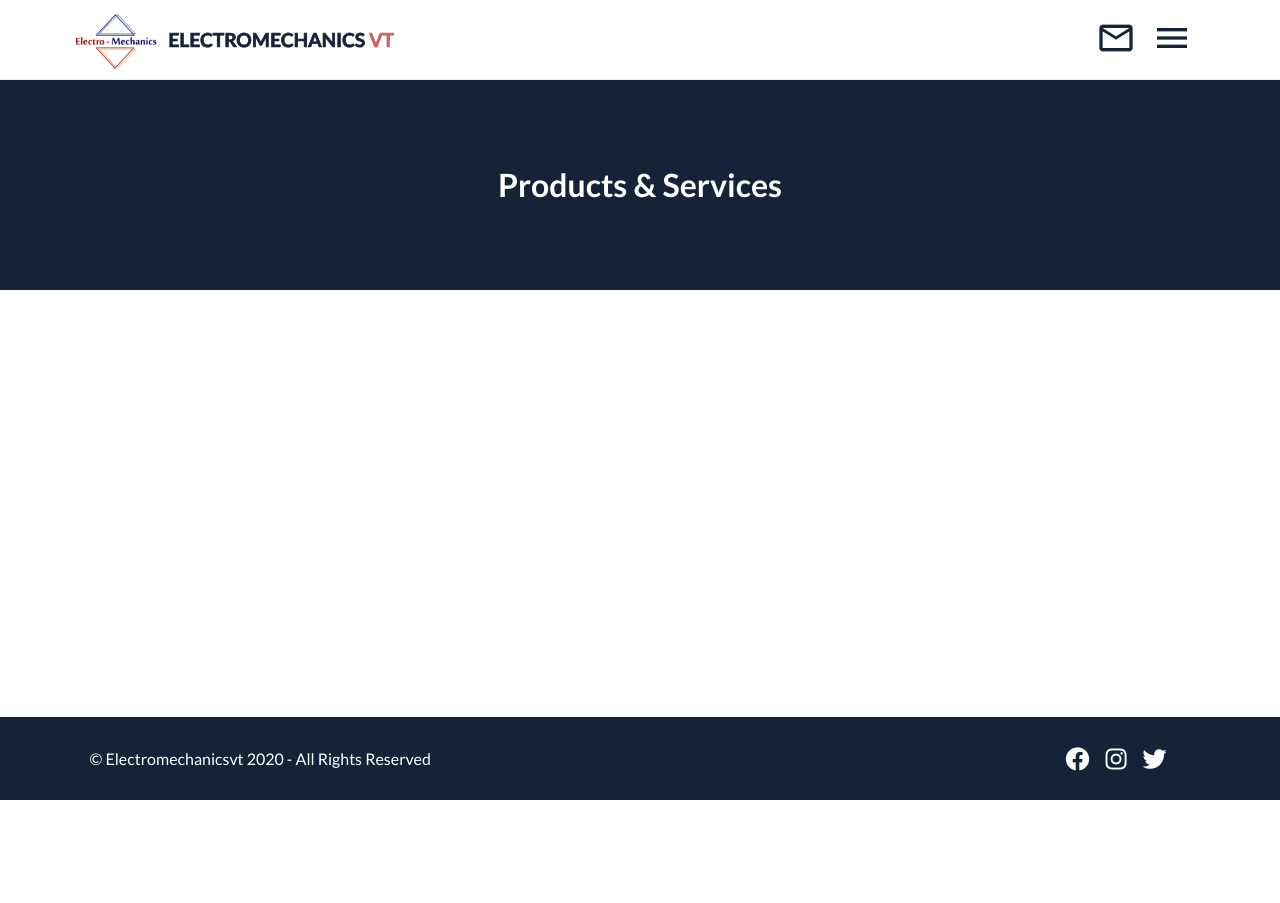
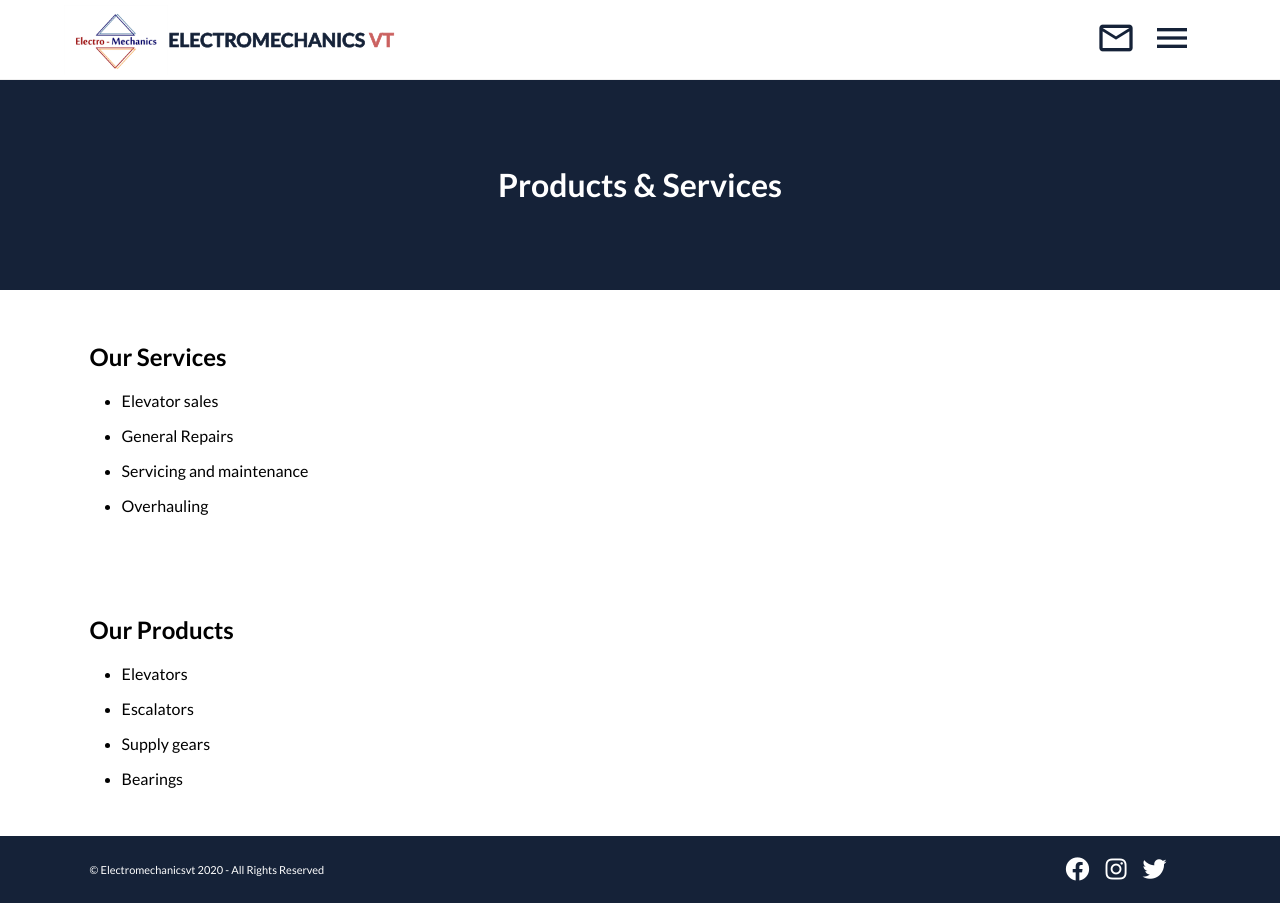
Before and after one commit to kadetXx/electromechvt, a React (Create React App) app: page /products-and-services in a window 1280 px wide. Before the commit the page ends 800 px from the top, so only its background shows below. Built offline with nearby package versions, Linux system fonts and the light colour scheme.

Commit message:
added proucts page

```diff
--- a/src/components/layout/Layout.scss
+++ b/src/components/layout/Layout.scss
@@ -121,6 +121,11 @@
 
     @media(max-width: 600px) {
       flex-direction: column-reverse;
+      align-items: center;
+    }
+
+    p {
+      font-size: 11px;
     }
 
     .icons-container {
@@ -129,15 +134,17 @@
 
       @media(max-width: 600px) {
         margin-top: 1rem;
+        padding-right: 0;
       }
 
       a {
         color: #fff;
 
         @media(max-width: 600px) {
-          margin: 0 1rem 0 0;
+          margin: 0 .5rem;
         }
       }
+
 
       i {
         font-size: 1.5rem;
--- a/src/pages/productsServices/ProductsServices.jsx
+++ b/src/pages/productsServices/ProductsServices.jsx
@@ -7,6 +7,42 @@ function ProductsServices() {
       <div className='page-title'>
         <h1>Products & Services</h1>
       </div>
+
+      <div className="section-one">
+        <h2>Our Services</h2>
+
+        <ul>
+          {
+            [
+              "Elevator sales",
+              "General Repairs",
+              "Servicing and maintenance",
+              'Overhauling'
+            ].map(item => (
+            <li>{item}</li>
+            ))
+          }
+        </ul>
+      </div>
+
+      <div className="section-three">
+        <h2>Our Products</h2>
+
+        <ul>
+          {
+            [
+              "Elevators",
+              "Escalators",
+              "Supply gears",
+              'Bearings'
+            ].map(item => (
+            <li>{item}</li>
+            ))
+          }
+        </ul>
+      </div>
+
+
     </div>
   )
 }
--- a/src/pages/productsServices/ProductsServices.scss
+++ b/src/pages/productsServices/ProductsServices.scss
@@ -0,0 +1,14 @@
+#ProductsServices {
+
+  .section-one, .section-three {
+    padding: 2rem 7%;
+  }
+
+  ul {
+    padding: 0 2rem;
+  }
+
+  li {
+    margin: 1rem 0;
+  }
+}
```
